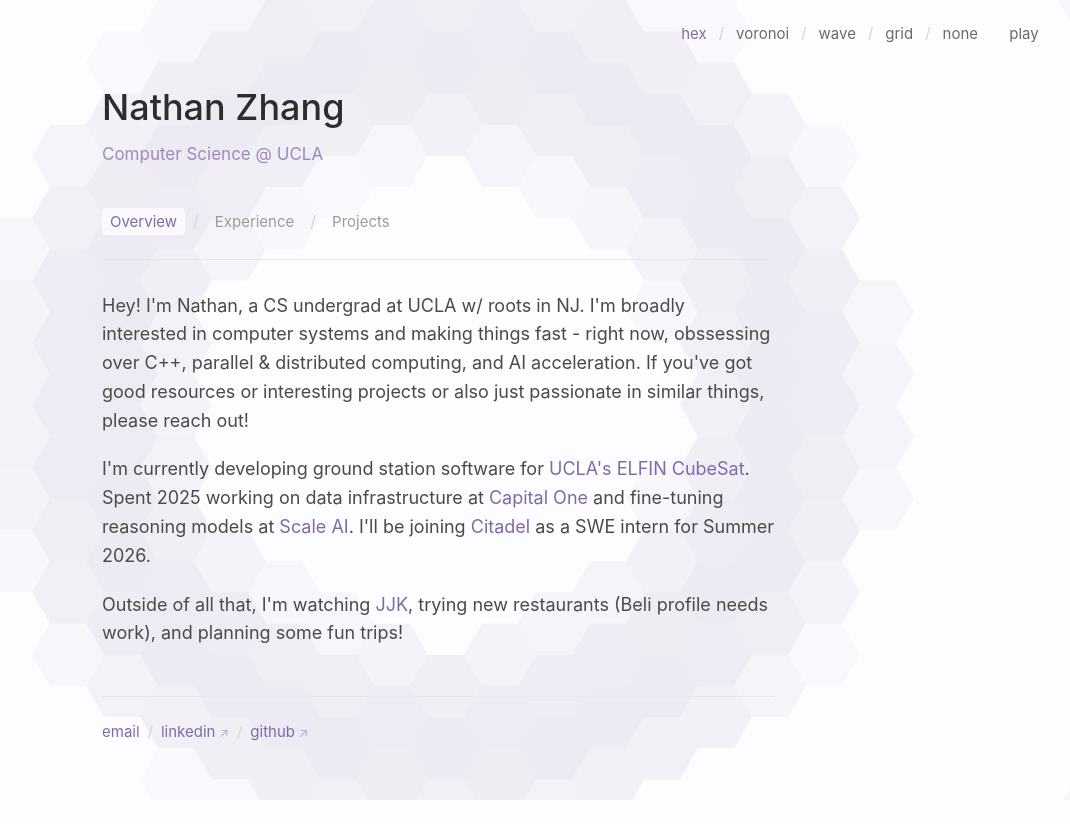
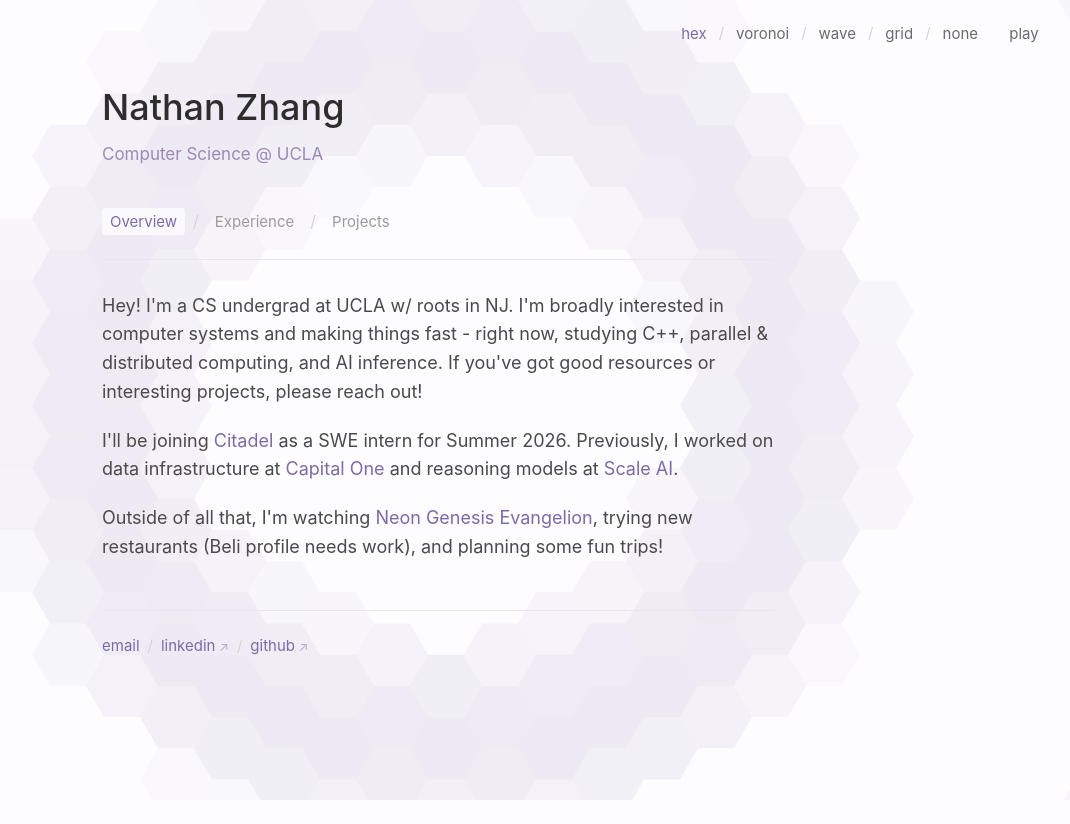
Before and after one commit to nathanplt/nathan-zhang, a Next.js app: page / in a window 1280 px wide. Shown: the whole page, without its empty margins (202-1272 px from the left). After the commit the page ends 800 px from the top, so only its background shows below. Built offline with nearby package versions, Linux system fonts and the light colour scheme.

Commit message:
redo overview

```diff
--- a/app/page.tsx
+++ b/app/page.tsx
@@ -213,9 +213,9 @@ export default function Home() {
       <main className="tab-content" role="main">
         {activeTab === 'overview' && (
           <section className="about">
-            <p>Hey! I'm Nathan, a CS undergrad at UCLA w/ roots in NJ. I'm broadly interested in computer systems and making things fast - right now, obssessing over C++, parallel & distributed computing, and AI acceleration. If you've got good resources or interesting projects or also just passionate in similar things, please reach out!</p>
-            <p>I'm currently developing ground station software for <a href="https://elfin.igpp.ucla.edu/" target="_blank" rel="noopener noreferrer" className="inline-link">UCLA's ELFIN CubeSat</a>. Spent 2025 working on data infrastructure at <a href="https://www.capitalone.com" target="_blank" rel="noopener noreferrer" className="inline-link">Capital One</a> and fine-tuning reasoning models at <a href="https://scale.com" target="_blank" rel="noopener noreferrer" className="inline-link">Scale AI</a>. I'll be joining <a href="https://www.citadel.com/" target="_blank" rel="noopener noreferrer" className="inline-link">Citadel</a> as a SWE intern for Summer 2026.</p>
-            <p>Outside of all that, I'm watching <a href="https://myanimelist.net/anime/40748/Jujutsu_Kaisen" target="_blank" rel="noopener noreferrer" className="inline-link">JJK</a>, trying new restaurants (Beli profile needs work), and planning some fun trips!</p>
+            <p>Hey! I'm a CS undergrad at UCLA w/ roots in NJ. I'm broadly interested in computer systems and making things fast - right now, studying C++, parallel & distributed computing, and AI inference. If you've got good resources or interesting projects, please reach out!</p>
+            <p>I'll be joining <a href="https://www.citadel.com/" target="_blank" rel="noopener noreferrer" className="inline-link">Citadel</a> as a SWE intern for Summer 2026. Previously, I worked on data infrastructure at <a href="https://www.capitalone.com" target="_blank" rel="noopener noreferrer" className="inline-link">Capital One</a> and reasoning models at <a href="https://scale.com" target="_blank" rel="noopener noreferrer" className="inline-link">Scale AI</a>.</p>
+            <p>Outside of all that, I'm watching <a href="https://myanimelist.net/anime/30/Shinseiki_Evangelion" target="_blank" rel="noopener noreferrer" className="inline-link">Neon Genesis Evangelion</a>, trying new restaurants (Beli profile needs work), and planning some fun trips!</p>
           </section>
         )}
 
```
